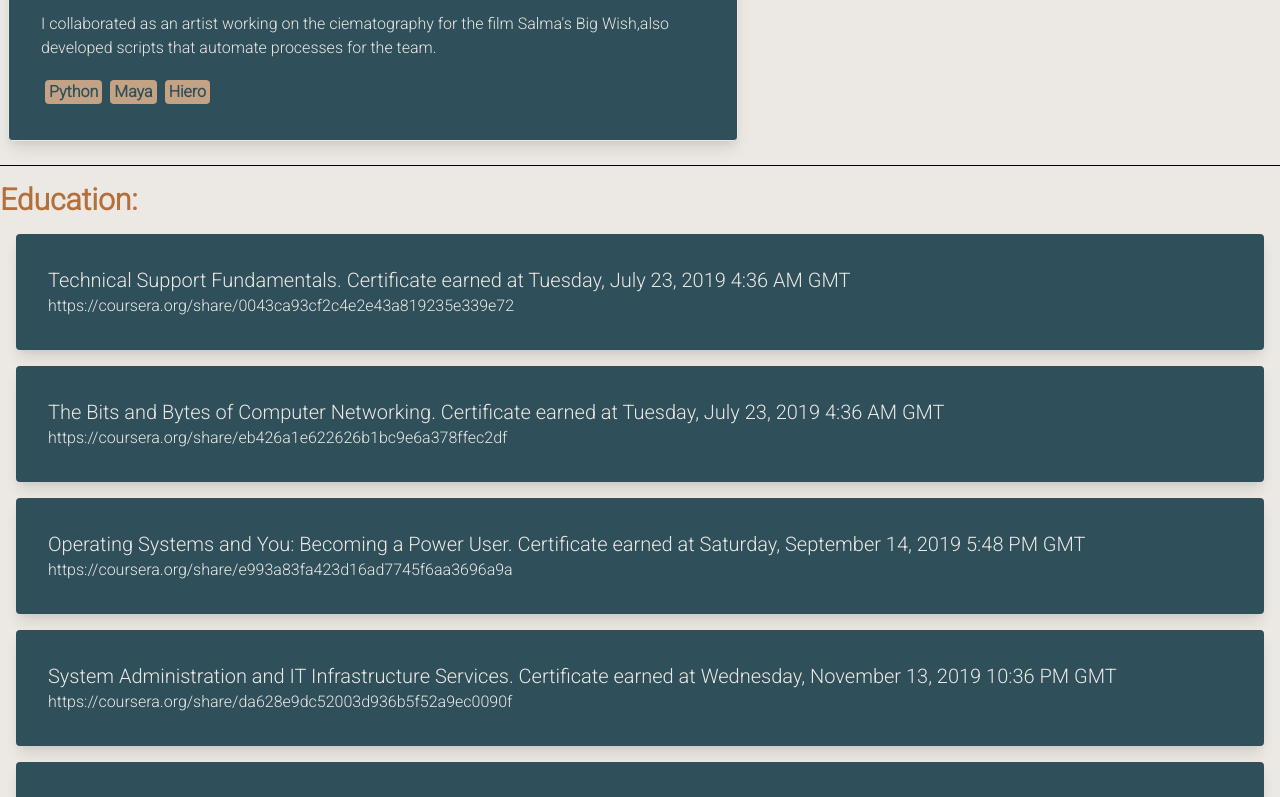
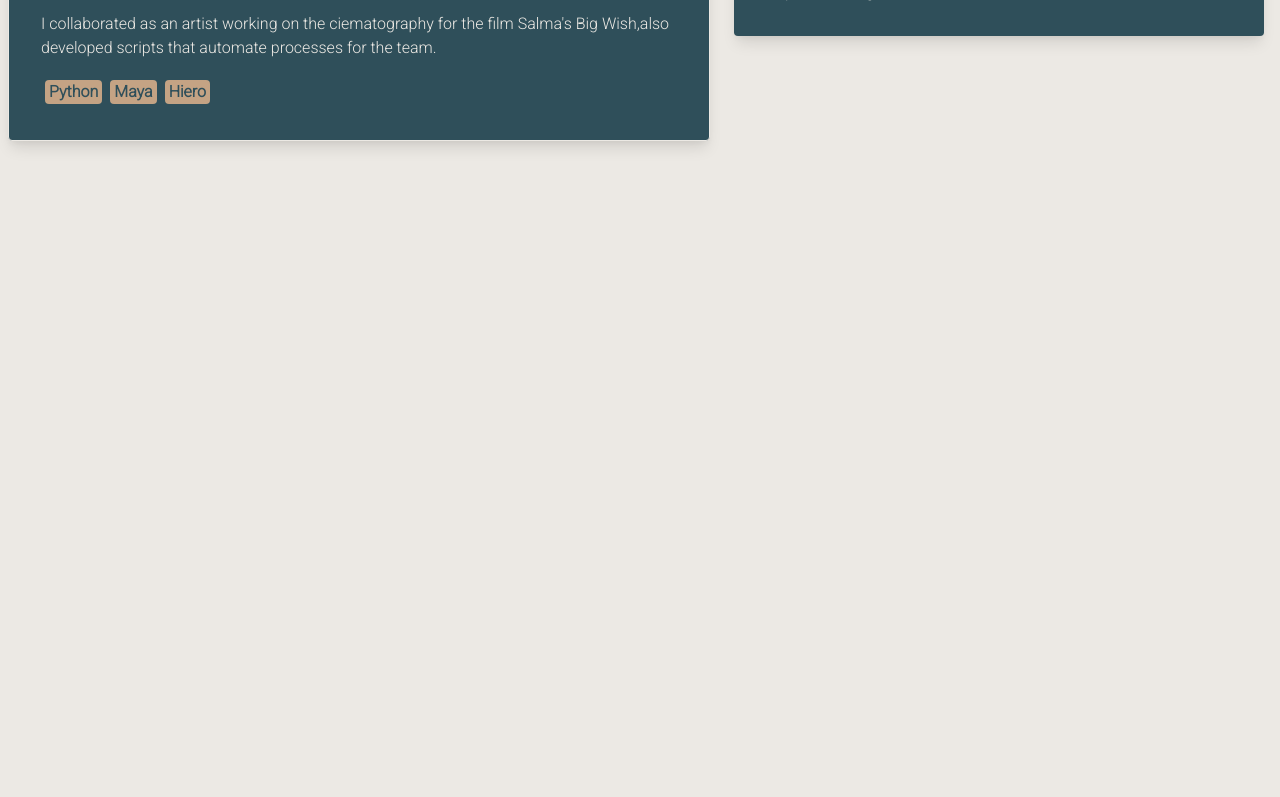
Before and after one commit to Jairanpo/resume, a Next.js app: page / in a window 1280 px wide. Shown: the part 2000-2797 px from the top of the page. After the commit the page ends 2181 px from the top, so only its background shows below. Built offline with nearby package versions, Linux system fonts and the light colour scheme.

Commit message:
move education

```diff
--- a/src/pages/index.tsx
+++ b/src/pages/index.tsx
@@ -26,13 +26,14 @@ export default function Home() {
             </div>
             <div className='flex flex-row'>
                 <ExperienceComponent/>
-                <IconsComponent/>
-            </div>
-            <hr className='mt-4'/>
-            <div>
-                <div className='text-3xl text-warm font-black my-4'>Education:
+                <div>
+                    <IconsComponent/>
+                    <hr className='mt-4'/>
+                    <div
+                        className='text-3xl text-warm font-black my-4'>Education:
+                    </div>
+                    <EducationComponent/>
                 </div>
-                <EducationComponent/>
             </div>
         </div>
     )
```
